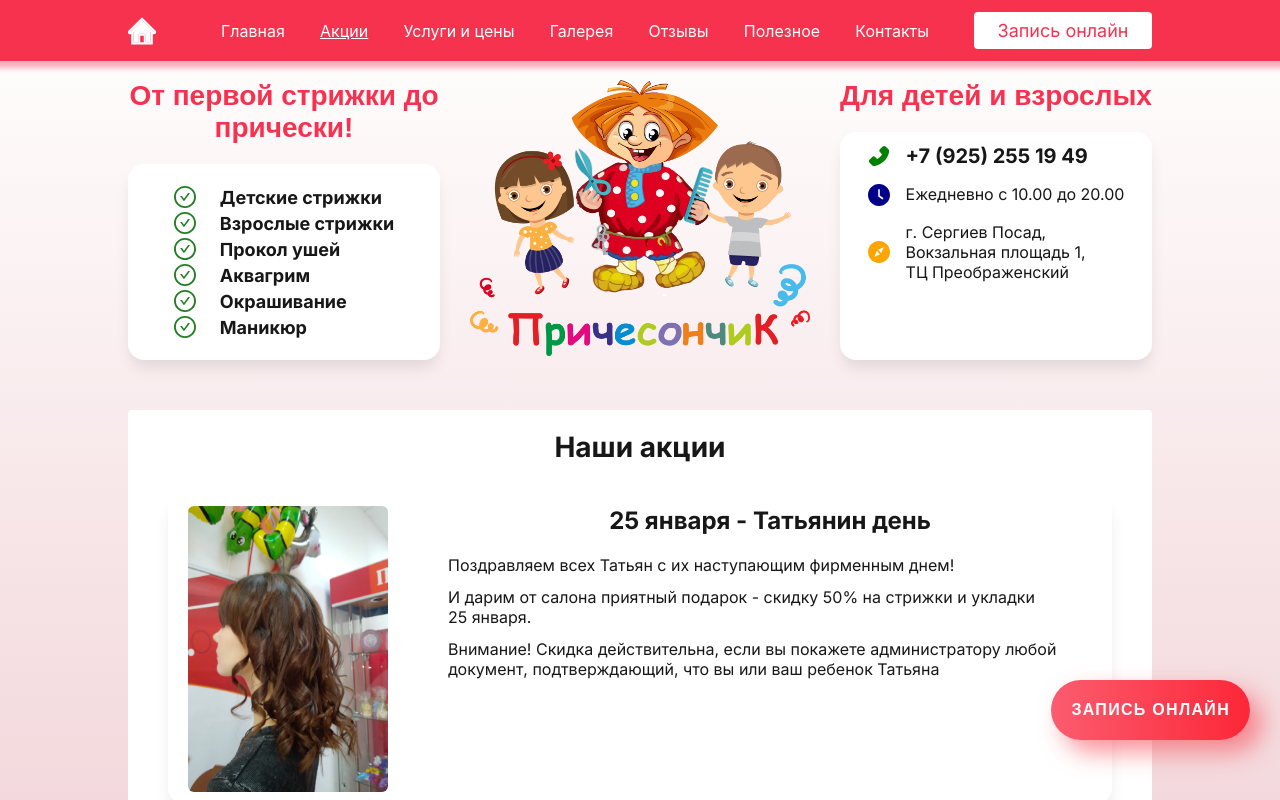
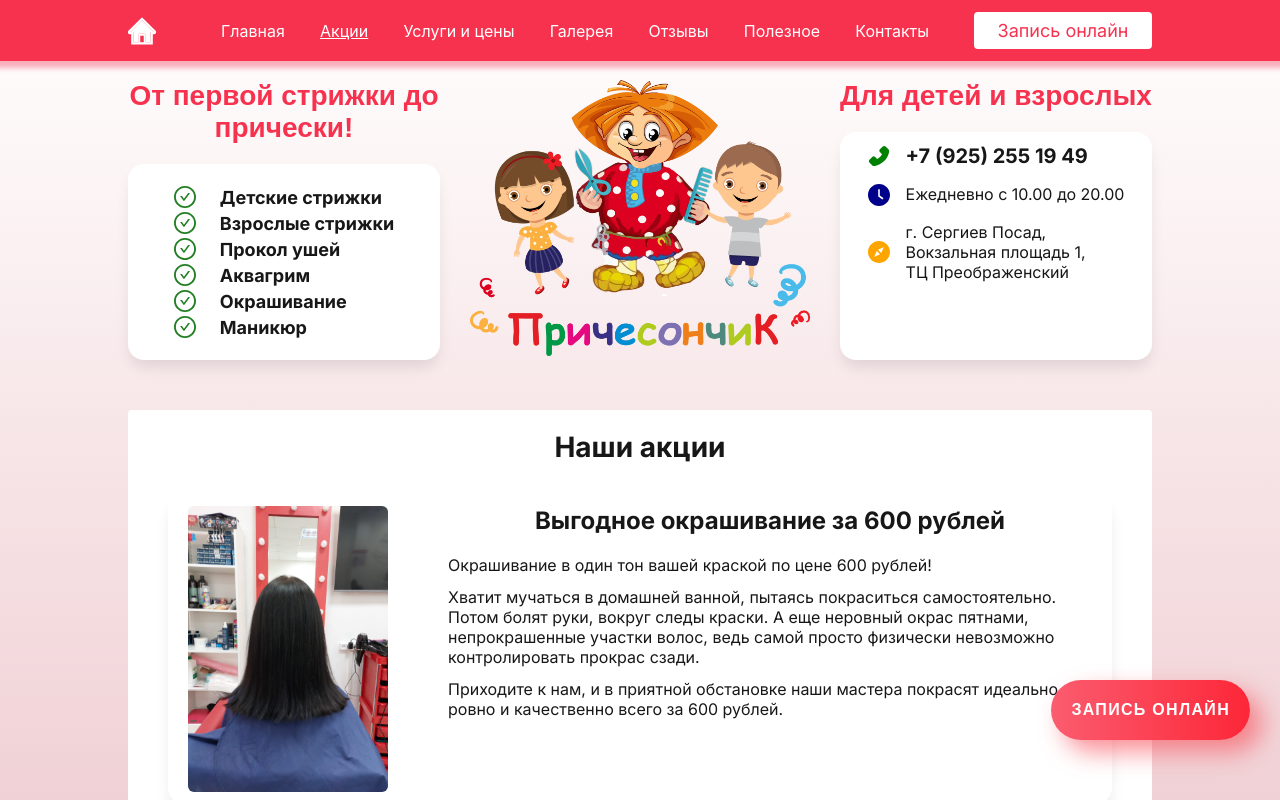
Before and after one commit to MichaelStavrov/prichesonchik, a Next.js app: page /stock in a window 1280 px wide. Shown: the top 800 px of the page. Built offline with nearby package versions, Linux system fonts and the light colour scheme; a web font is replaced by a local one; what @ant-design/nextjs-registry would draw is missing.

Commit message:
remove stock 1

```diff
--- a/package.json
+++ b/package.json
@@ -1,6 +1,6 @@
 {
   "name": "prichesonchik",
-  "version": "1.0.6",
+  "version": "1.0.7",
   "private": true,
   "scripts": {
     "dev": "next dev --turbopack",
--- a/src/app/stock/page.tsx
+++ b/src/app/stock/page.tsx
@@ -9,23 +9,6 @@ const StockPage = () => {
   const IMAGE_HEIGHT = IMAGE_WIDTH / 0.7;
 
   const stockItems = [
-    {
-      name: '25 января - Татьянин день',
-      img: '/stock-2.jpg',
-      desc: (
-        <div className={styles.stockItemDesc}>
-          <p>Поздравляем всех Татьян с их наступающим фирменным днем!</p>
-          <p>
-            И дарим от салона приятный подарок - скидку 50% на стрижки и укладки
-            25&nbsp;января.
-          </p>
-          <p>
-            Внимание! Скидка действительна, если вы покажете администратору
-            любой документ, подтверждающий, что вы или ваш ребенок Татьяна
-          </p>
-        </div>
-      ),
-    },
     {
       name: 'Выгодное окрашивание за 600 рублей',
       img: '/stock-3.jpg',
```
